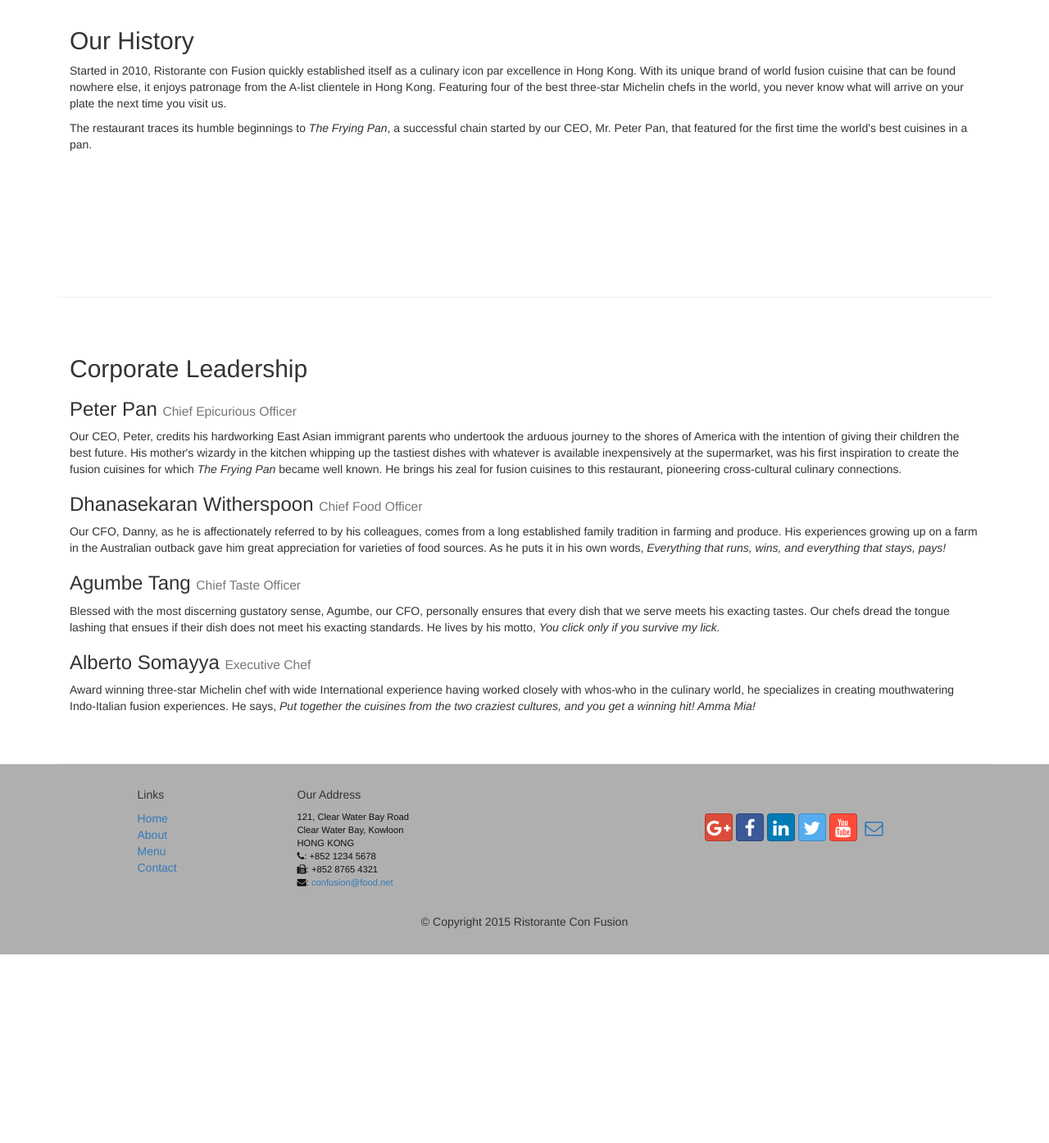
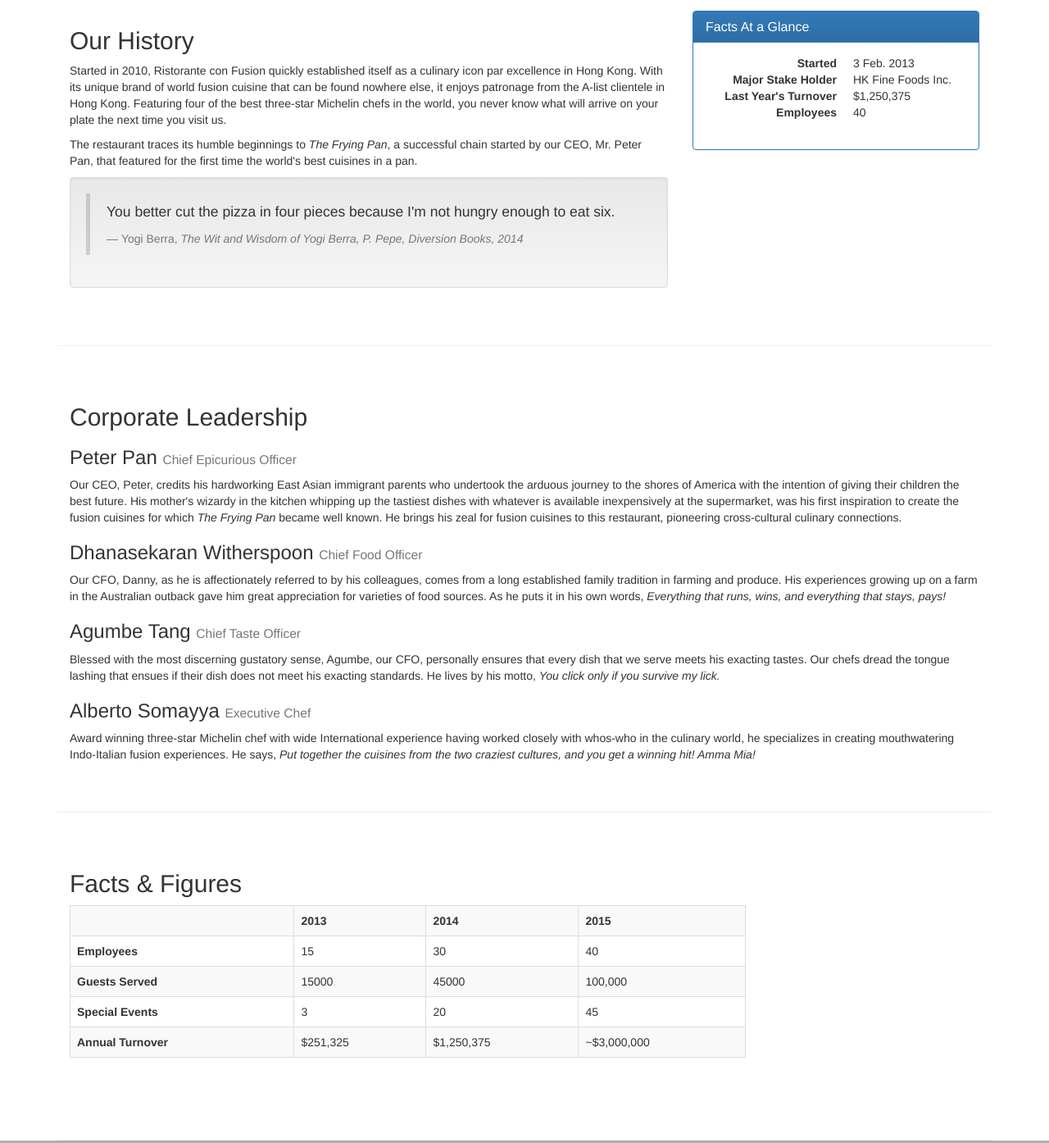
Before and after one commit to jhrcek/WebFrameworks_course, a plain HTML site: page conFusion/aboutus.html in a window 1280 px wide. Shown: the part 620-2014 px from the top of the page at 82% size. Before the commit the page ends 1784 px from the top, so only its background shows below. Drawn offline with nearby package versions, Linux system fonts and the light colour scheme.

Commit message:
Exercise 5: tables, panels and wells

```diff
--- a/conFusion/aboutus.html
+++ b/conFusion/aboutus.html
@@ -91,12 +91,39 @@
       </div>
 
       <div class="row row-content">
-        <div class="col-xs-12">
+        <div class="col-sm-8">
           <h2>Our History</h2>
           <p>Started in 2010, Ristorante con Fusion quickly established itself as a culinary icon par excellence in Hong Kong. With its unique brand of world fusion cuisine that can be found nowhere else, it enjoys patronage from the A-list clientele in Hong Kong.  Featuring four of the best three-star Michelin chefs in the world, you never know what will arrive on your plate the next time you visit us.</p>
           <p>The restaurant traces its humble beginnings to <em>The Frying Pan</em>, a successful chain started by our CEO, Mr. Peter Pan, that featured for the first time the world's best cuisines in a pan.</p>
+          <div class="well">
+            <blockquote>
+              <p>You better cut the pizza in four pieces because
+                I'm not hungry enough to eat six.</p>
+              <footer>Yogi Berra,
+                <cite>The Wit and Wisdom of Yogi Berra,
+                  P. Pepe, Diversion Books, 2014</cite>
+              </footer>
+            </blockquote>
+          </div>
         </div>
-        <div>
+        <div class="col-xs-4">
+          <div class="panel panel-primary">
+            <div class="panel-heading">
+              <h3 class="panel-title">Facts At a Glance</h3>
+            </div>
+            <div class="panel-body">
+              <dl class="dl-horizontal">
+                <dt>Started</dt>
+                <dd>3 Feb. 2013</dd>
+                <dt>Major Stake Holder</dt>
+                <dd>HK Fine Foods Inc.</dd>
+                <dt>Last Year's Turnover</dt>
+                <dd>$1,250,375</dd>
+                <dt>Employees</dt>
+                <dd>40</dd>
+              </dl>
+            </div>
+          </div>
           <p style="padding:20px;"></p>
         </div>
       </div>
@@ -119,6 +146,48 @@
         </div>
       </div>
 
+      <div class="row row-content">
+        <div class="col-xs-12 col-sm-9">
+          <h2>Facts &amp; Figures</h2>
+          <div class="table-responsive">
+            <table class="table table-striped table-bordered">
+              <tr>
+                <td>&nbsp;</td>
+                <th>2013</th>
+                <th>2014</th>
+                <th>2015</th>
+              </tr>
+              <tr>
+                <th>Employees</th>
+                <td>15</td>
+                <td>30</td>
+                <td>40</td>
+              </tr>
+              <tr>
+                <th>Guests Served</th>
+                <td>15000</td>
+                <td>45000</td>
+                <td>100,000</td>
+              </tr>
+              <tr>
+                <th>Special Events</th>
+                <td>3</td>
+                <td>20</td>
+                <td>45</td>
+              </tr>
+              <tr>
+                <th>Annual Turnover</th>
+                <td>$251,325</td>
+                <td>$1,250,375</td>
+                <td>~$3,000,000</td>
+              </tr>
+            </table>
+          </div>
+        </div>
+        <div class="col-xs-12 col-sm-3">
+          <p style="padding:20px;"></p>
+        </div>
+      </div>
     </div>
 
     <footer class="row-footer">
```
